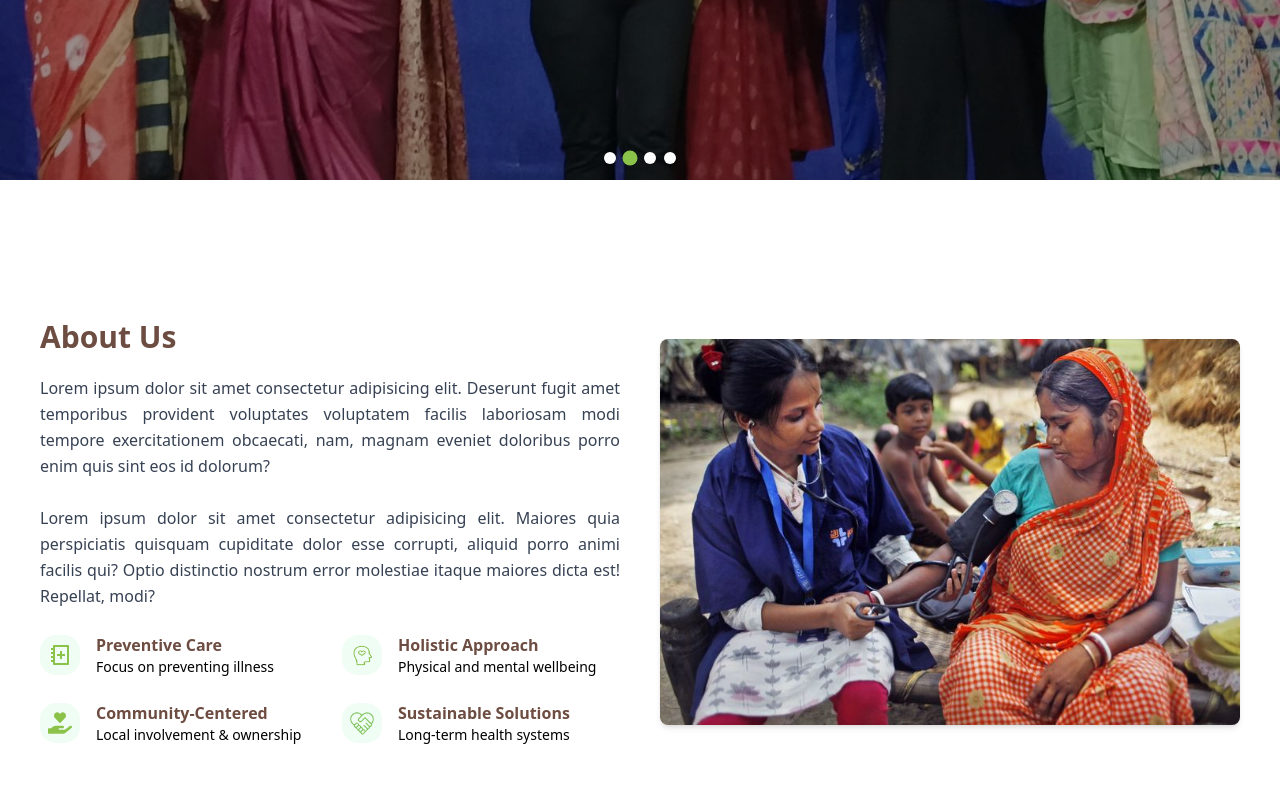
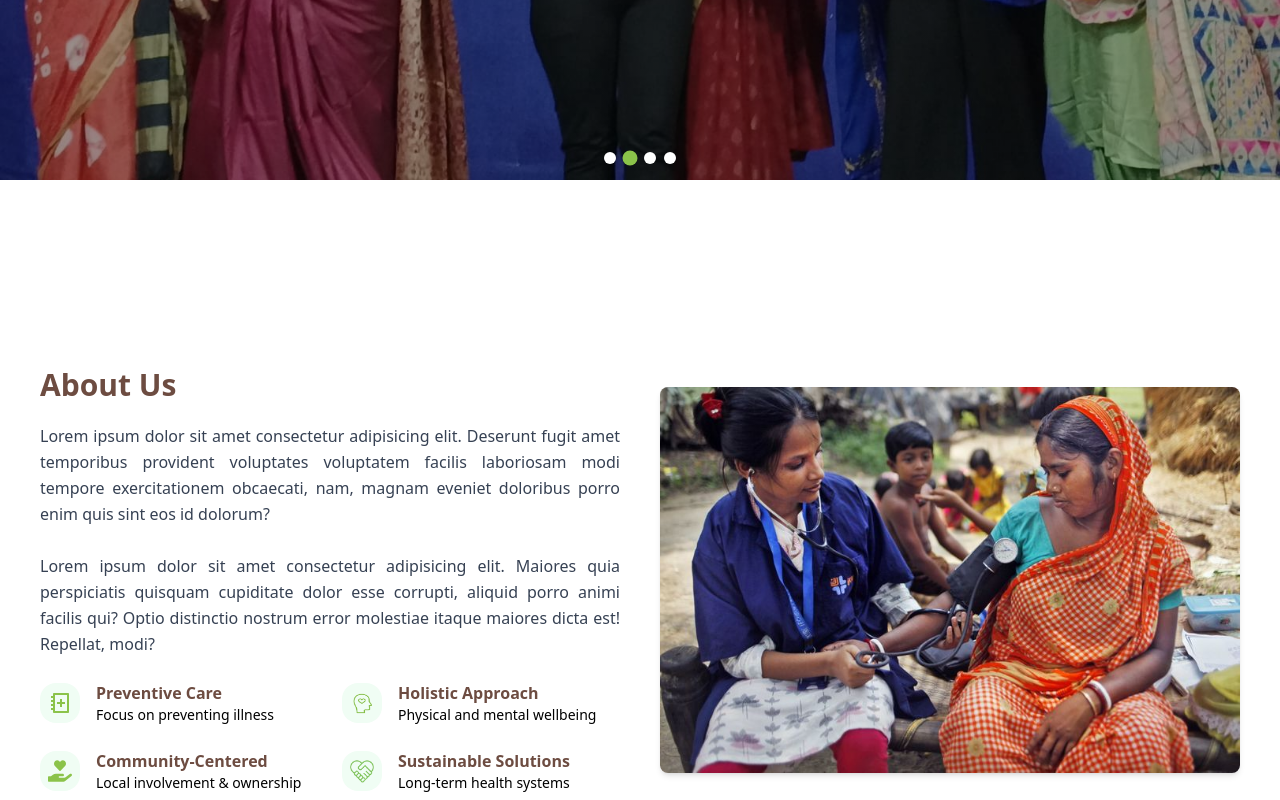
Before and after one commit to Varni1512/samaj-setu, a React (Vite) app: page / in a window 1280 px wide. Shown: the part 500-1300 px from the top of the page. Built offline with nearby package versions, Linux system fonts and the light colour scheme.

Commit message:
updated the about page

```diff
--- a/src/pages/About/About.jsx
+++ b/src/pages/About/About.jsx
@@ -3,7 +3,7 @@ import { FaHandHoldingHeart } from "react-icons/fa";
 
 const About = () => {
     return (
-        <div className="px-8 md:px-10 md:h-screen flex py-10 bg-white -mt-12" id="about">
+        <div className="px-8 md:px-10 md:h-screen flex py-10 bg-white " id="about">
             <div className="max-w-7xl mx-auto grid grid-cols-1 md:grid-cols-2 gap-10 items-center">
 
 
```
